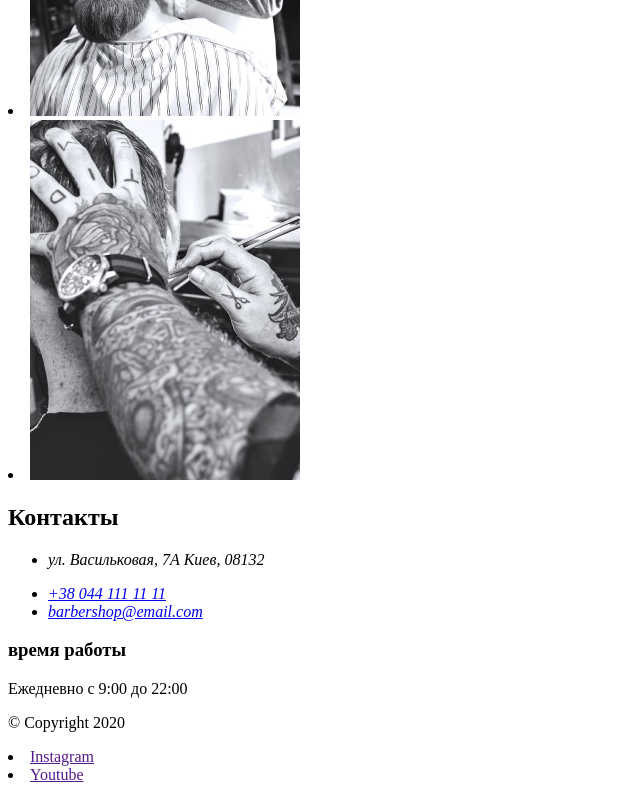
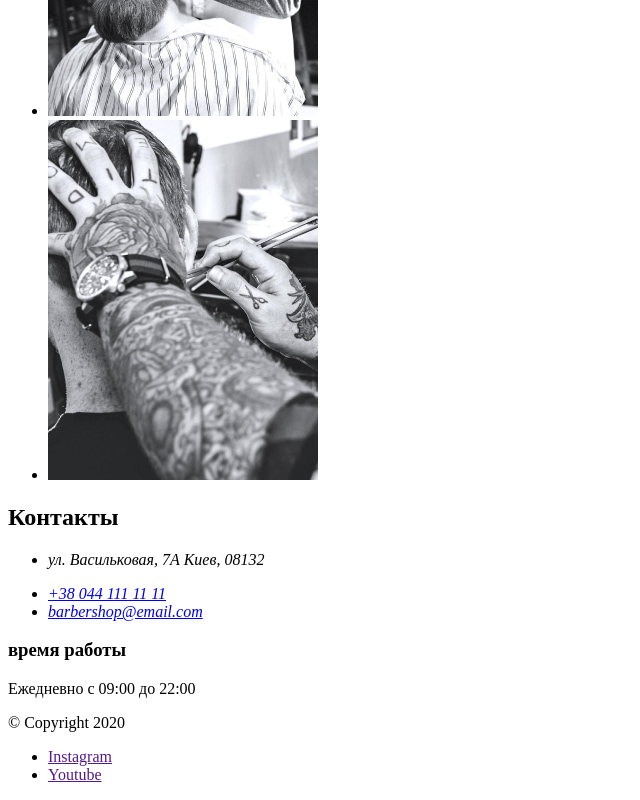
Before and after one commit to lexmaty/goit-solo-module-01-1, a plain HTML site: page index.html in a window 1280 px wide. Shown: the part 4887-5687 px from the top of the page, without its empty margins (0-640 px from the left). Drawn offline with Linux system fonts and the light colour scheme.

Commit message:
intex html

```diff
--- a/index.html
+++ b/index.html
@@ -179,7 +179,7 @@
          <section>
             <h2>Галерея Барбершопа</h2>
             <p>На латинском языке “барба” означает “борода”</p>
-            <il>
+            <ul>
                <li>
                   <img
                      src="./images/gallery/img-g-1.jpg"
@@ -212,7 +212,7 @@
                      height="360"
                   />
                </li>
-            </il>
+            </ul>
          </section>
          <!-- Contacts Section -->
          <section>
@@ -227,18 +227,21 @@
 
             <h3>время работы</h3>
             <p>
-               Ежедневно с <time datetime="9:00">9:00</time> до <time datetime="9:00">22:00</time>
+               Ежедневно с <time datetime="09:00">09:00</time> до
+               <time datetime="22:00">22:00</time>
             </p>
          </section>
       </main>
       <footer>
-         <p>&#169 Copyright 2020</p>
+         <p>&#169; Copyright 2020</p>
+         <ul>
             <li>
                <a href="">Instagram</a>
             </li>
             <li>
                <a href="">Youtube</a>
             </li>
+         </ul>
       </footer>
    </body>
 </html>
```
Lines whose indentation alone changed are shown as unchanged.
